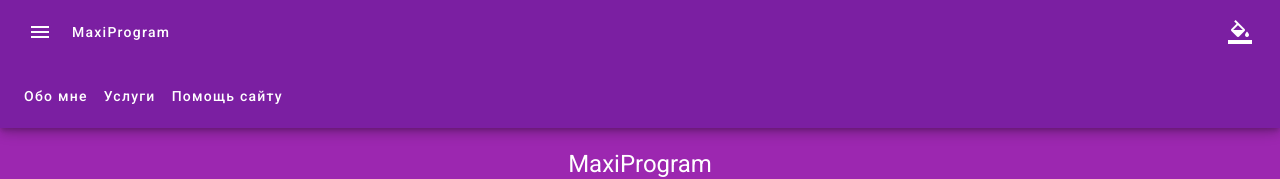
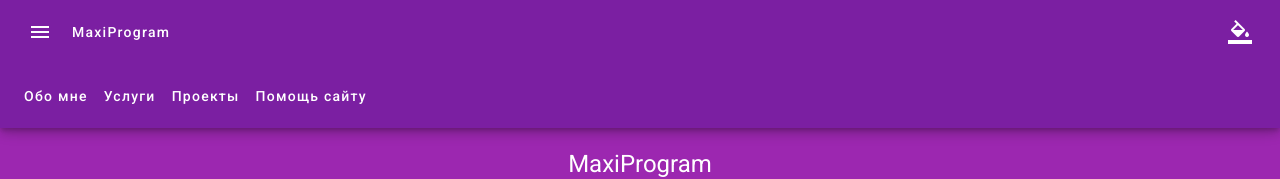
Before and after one commit to maxiprogram/site, an Angular app: page / in a window 1280 px wide. Shown: the top 179 px of the page. Built offline with nearby package versions, Linux system fonts and the light colour scheme.

Commit message:
import style material

```diff
--- a/angular.json
+++ b/angular.json
@@ -33,7 +33,6 @@
               "src/assets"
             ],
             "styles": [
-              "@angular/material/prebuilt-themes/purple-green.css",
               "src/styles.scss"
             ],
             "scripts": []
@@ -97,7 +96,6 @@
               "src/assets"
             ],
             "styles": [
-              "@angular/material/prebuilt-themes/purple-green.css",
               "src/styles.scss"
             ],
             "scripts": []
--- a/src/app/header/header.component.html
+++ b/src/app/header/header.component.html
@@ -27,6 +27,9 @@
         <span>Услуги</span>
       </a>
       <a mat-button routerLink="/">
+        <span>Проекты</span>
+      </a>
+      <a mat-button routerLink="/">
         <span>Помощь сайту</span>
       </a>
     </div>
--- a/src/styles.scss
+++ b/src/styles.scss
@@ -1,4 +1,5 @@
 /* You can add global styles to this file, and also import other style files */
+@use "@angular/material/prebuilt-themes/purple-green.css";
 
 html, body { height: 100%; }
 body { margin: 0; font-family: Roboto, "Helvetica Neue", sans-serif; }
```
